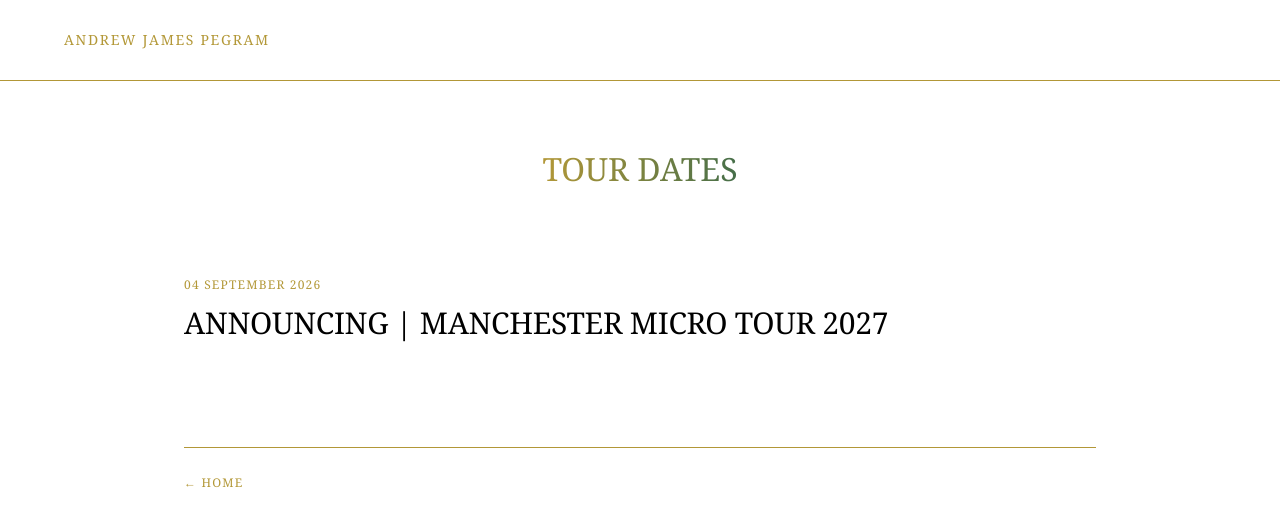
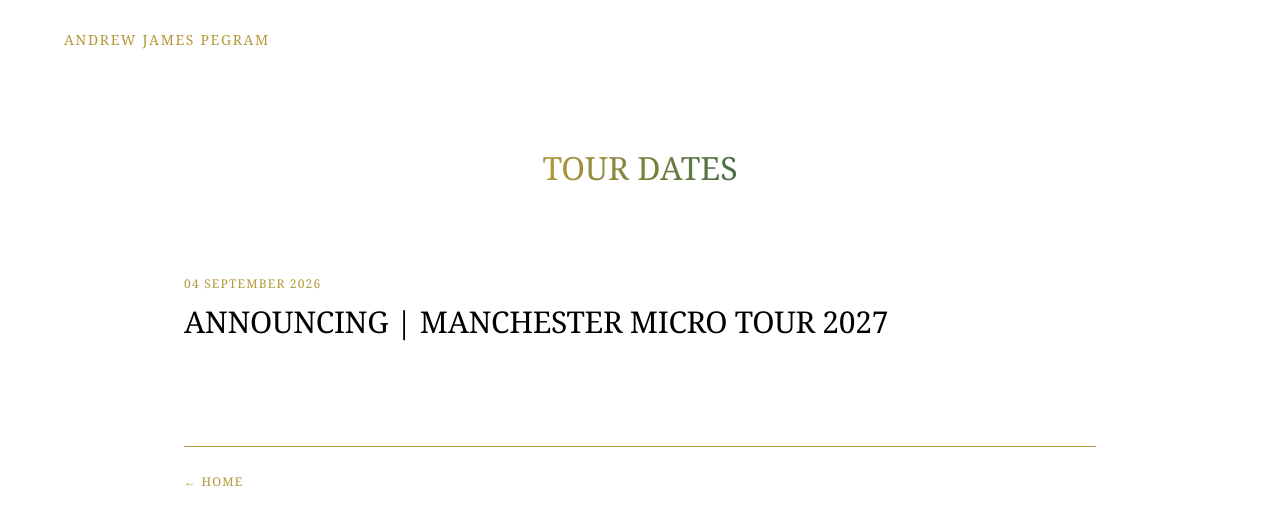
Before and after one commit to Drew-leotard/andrew-james-pegram-archive, a Jekyll site: the page built from tour-dates/index.html, in a window 1280 px wide. Shown: the top 527 px of the page. Built offline with Jekyll 4.4.1, drawn with Linux system fonts in a browser that asks for light colours; some web fonts are replaced.

Commit message:
Update index.html
remove gold line header

```diff
--- a/tour-dates/index.html
+++ b/tour-dates/index.html
@@ -24,11 +24,10 @@
 
 header {
   padding: 28px 5vw;
-    font-family: "Hedvig Letters Serif", Georgia, serif;
   font-size: 14px;
   letter-spacing: 0.12em;
   text-transform: uppercase;
-    border-bottom: 1px solid var(--gold);
+  color: var(--gold);
 }
 
   header a {
```
Lines whose indentation alone changed are shown as unchanged.
